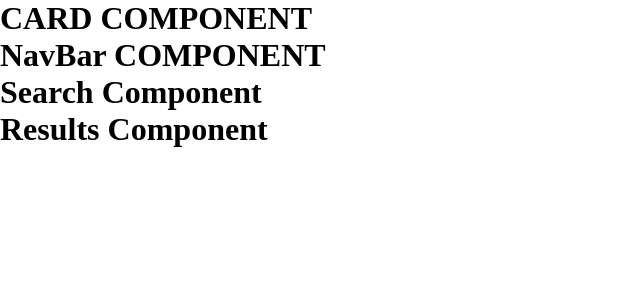
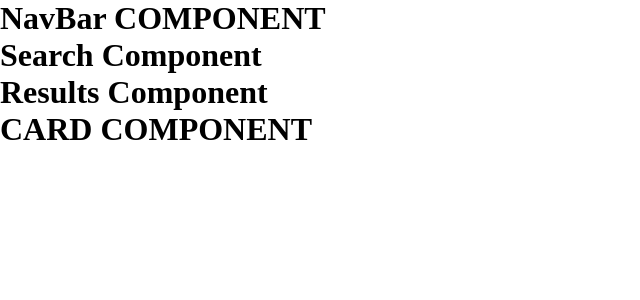
Before and after one commit to ettienekorayyi/poc-code-sydney, a React (Create React App) app: page / in a window 1280 px wide. Shown: the top 300 px of the page, without its empty margins (0-640 px from the left). Built offline with nearby package versions, Linux system fonts and the light colour scheme.

Commit message:
DEV-000 Code clean up and restructure

```diff
--- a/src/App.js
+++ b/src/App.js
@@ -1,6 +1,6 @@
 import React from 'react'
 import { BrowserRouter as Router, Route } from 'react-router-dom'
-import MentorState from './context/MentorState'
+import MentorState from './context/mentorContext/MentorState'
 import Home from './components/Home'
 import Mentor from './components/Mentor'
 
--- a/src/components/Home/Home.js
+++ b/src/components/Home/Home.js
@@ -1,13 +1,11 @@
 import React from 'react'
 import './home.css'
-import Card from '../Card'
 import NavBar from '../NavBar'
 import Results from '../Results'
 
 const Home = () => {
   return (
     <div>
-      <Card />
       <NavBar />
       <Results />
     </div>
--- a/src/components/Home/home.css
+++ b/src/components/Home/home.css
@@ -0,0 +1,12 @@
+/* Common CSS */
+body {
+  height: 100vh;
+}
+
+@media screen and (max-width: 600px) {
+  /* Mobile View */
+}
+
+@media screen and (min-width: 900px) {
+  /* Desktop View */
+}
--- a/src/components/Results/Results.js
+++ b/src/components/Results/Results.js
@@ -1,10 +1,12 @@
 import React from 'react'
 import './results.css'
+import Card from '../Card/Card'
 
 const Results = () => {
   return (
     <div>
       <h1>Results Component</h1>
+      <Card />
     </div>
   )
 }
--- a/src/context/MentorState.js
+++ b/src/context/mentorContext/MentorState.js
@@ -1,5 +1,5 @@
 import React, { useReducer } from 'react'
-import MentorsContext from './MentorsContext'
+import MentorContext from './MentorContext'
 import MentorReducer from './MentorReducer'
 
 const MentorState = (props) => {
@@ -58,9 +58,9 @@ const MentorState = (props) => {
   const [state, dispatch] = useReducer(MentorReducer, initialState)
 
   return (
-    <MentorsContext.Provider value={{ mentors: state.mentors }}>
+    <MentorContext.Provider value={{ mentors: state.mentors }}>
       {props.children}
-    </MentorsContext.Provider>
+    </MentorContext.Provider>
   )
 }
 
```
Also changed, not shown: src/context/mentorContext/MentorContext.js (renamed from src/context/MentorsContext.js), src/context/mentorContext/MentorReducer.js (added).
